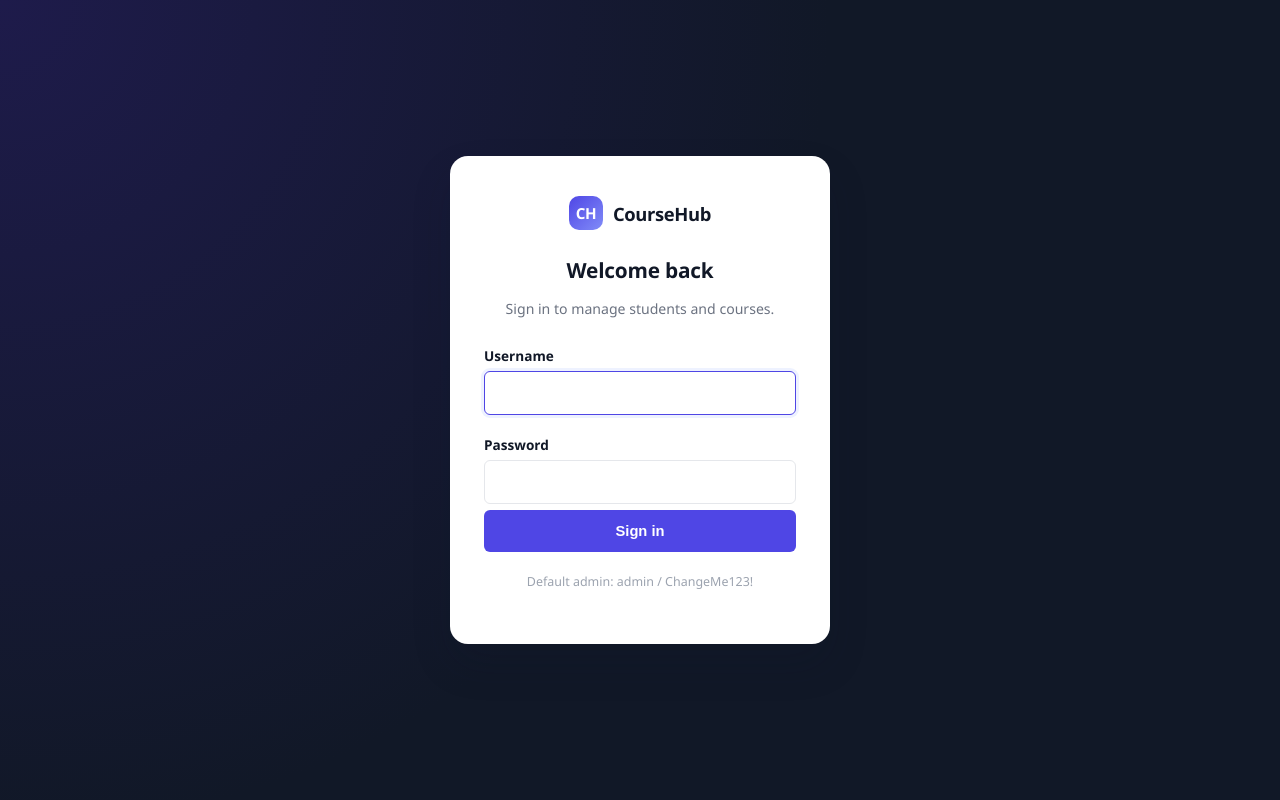
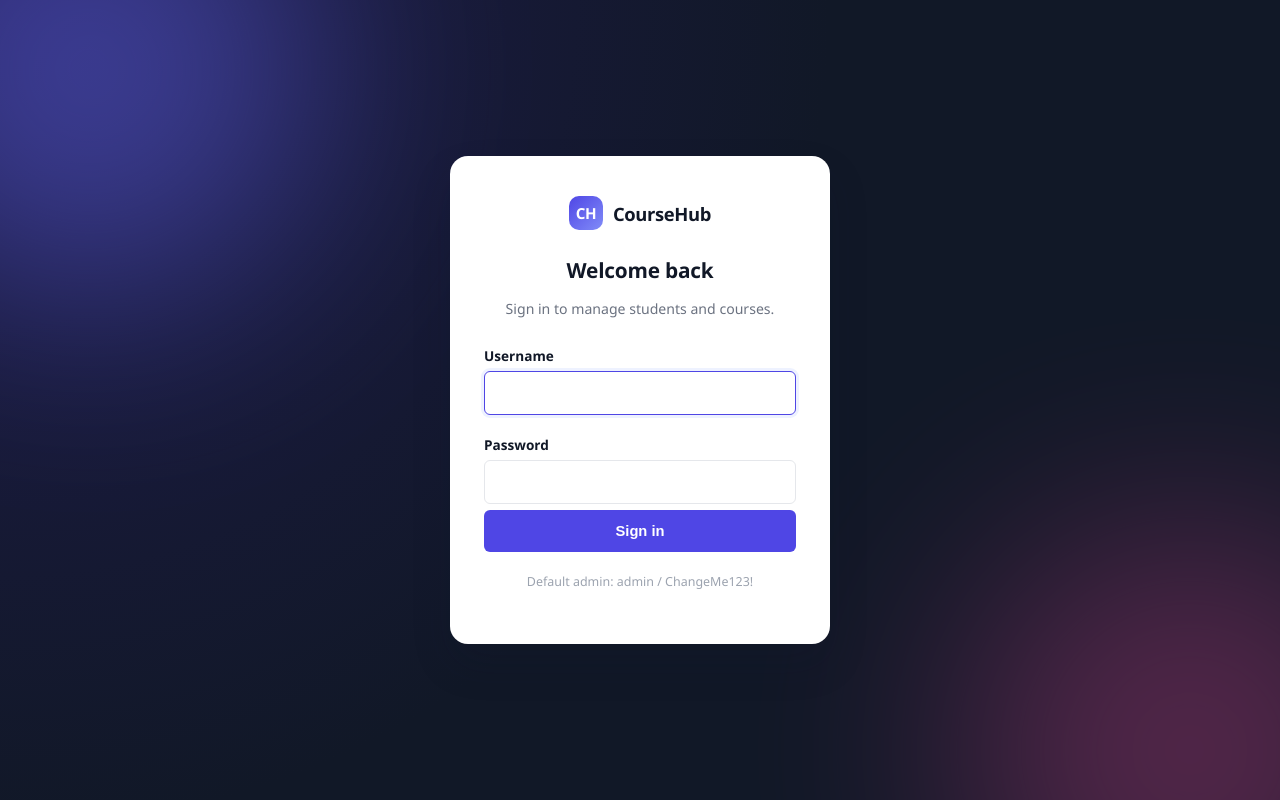
Before and after one commit to Ryuu-XVII/STUDENT-SYSTEM-PHP, a PHP site: page /login.php in a window 1280 px wide. Run offline with PHP 8.4, Linux system fonts and the light colour scheme.

Commit message:
Add layered gradient backgrounds
Soft fixed gradient wash behind the app shell, a subtle diagonal
gradient on the sidebar, and blurred color blobs behind the login card.

```diff
--- a/css/style.css
+++ b/css/style.css
@@ -39,9 +39,15 @@
 body {
     margin: 0;
     font-family: "Segoe UI", "Helvetica Neue", Arial, sans-serif;
-    background: var(--color-bg);
     color: var(--color-text);
     -webkit-font-smoothing: antialiased;
+    background-color: var(--color-bg);
+    background-image:
+        radial-gradient(circle at 12% -8%, rgba(79, 70, 229, 0.14), transparent 42%),
+        radial-gradient(circle at 88% 0%, rgba(236, 72, 153, 0.08), transparent 38%),
+        radial-gradient(circle at 50% 100%, rgba(16, 185, 129, 0.06), transparent 45%);
+    background-attachment: fixed;
+    background-repeat: no-repeat;
 }
 
 h1, h2, h3 {
@@ -68,7 +74,7 @@ a {
 .sidebar {
     width: var(--sidebar-width);
     flex-shrink: 0;
-    background: var(--sidebar-bg);
+    background: linear-gradient(195deg, #161c2c 0%, var(--sidebar-bg) 45%, #0b0f1a 100%);
     display: flex;
     flex-direction: column;
     position: fixed;
@@ -76,6 +82,7 @@ a {
     left: 0;
     bottom: 0;
     z-index: 10;
+    box-shadow: 1px 0 0 rgba(255, 255, 255, 0.04);
 }
 
 .brand {
@@ -576,15 +583,45 @@ textarea {
 
 /* ============ Auth page ============ */
 .auth-wrapper {
+    position: relative;
     min-height: 100vh;
     display: flex;
     align-items: center;
     justify-content: center;
     background: radial-gradient(circle at top left, #1e1b4b, #111827 55%);
     padding: 24px;
+    overflow: hidden;
+}
+
+.auth-wrapper::before,
+.auth-wrapper::after {
+    content: "";
+    position: absolute;
+    width: 460px;
+    height: 460px;
+    border-radius: 50%;
+    filter: blur(110px);
+    opacity: 0.45;
+    z-index: 0;
+    pointer-events: none;
+}
+
+.auth-wrapper::before {
+    background: #6366f1;
+    top: -160px;
+    left: -140px;
+}
+
+.auth-wrapper::after {
+    background: #ec4899;
+    bottom: -180px;
+    right: -140px;
+    opacity: 0.3;
 }
 
 .auth-card {
+    position: relative;
+    z-index: 1;
     width: 100%;
     max-width: 380px;
     background: var(--color-surface);
```
